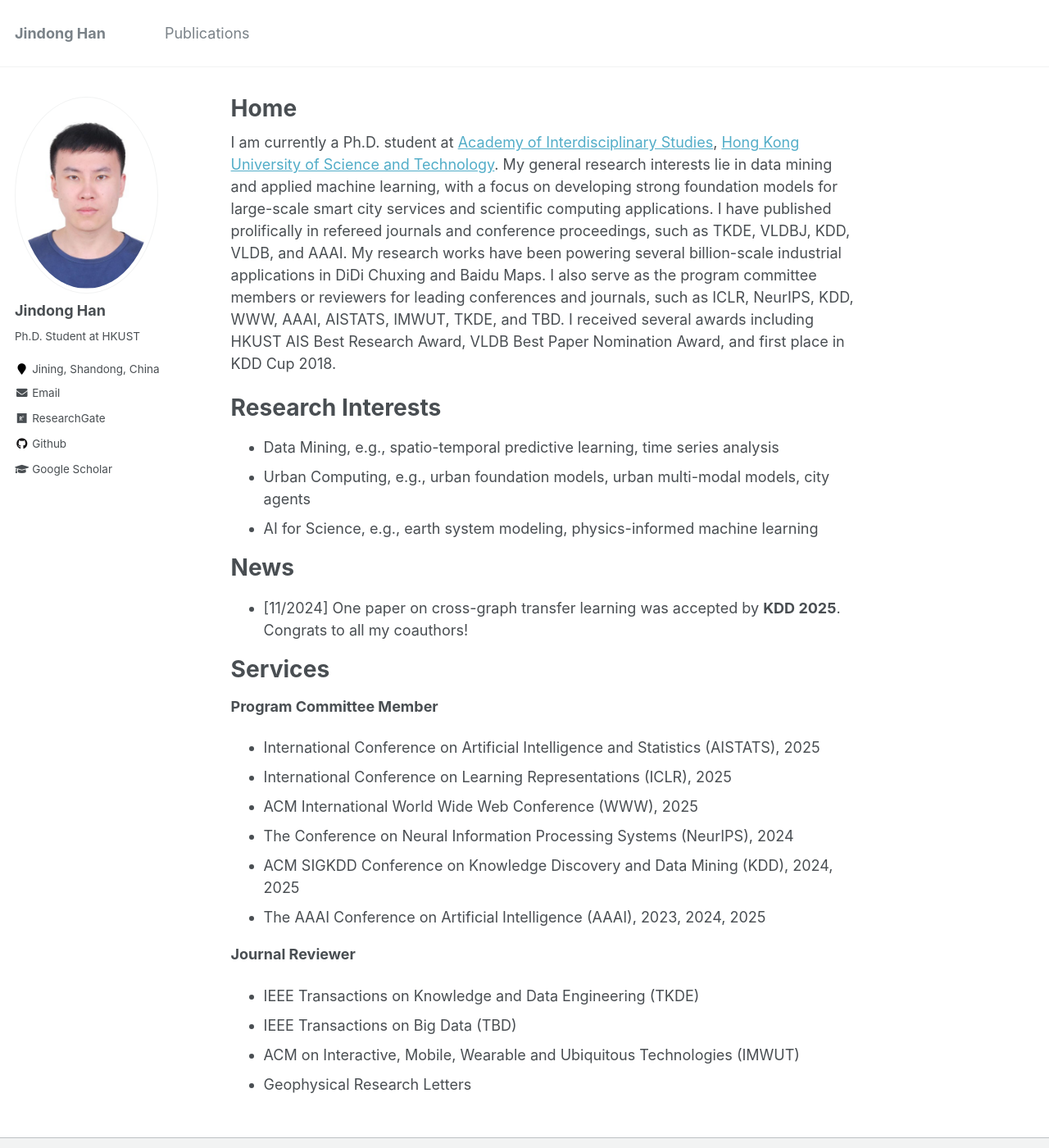
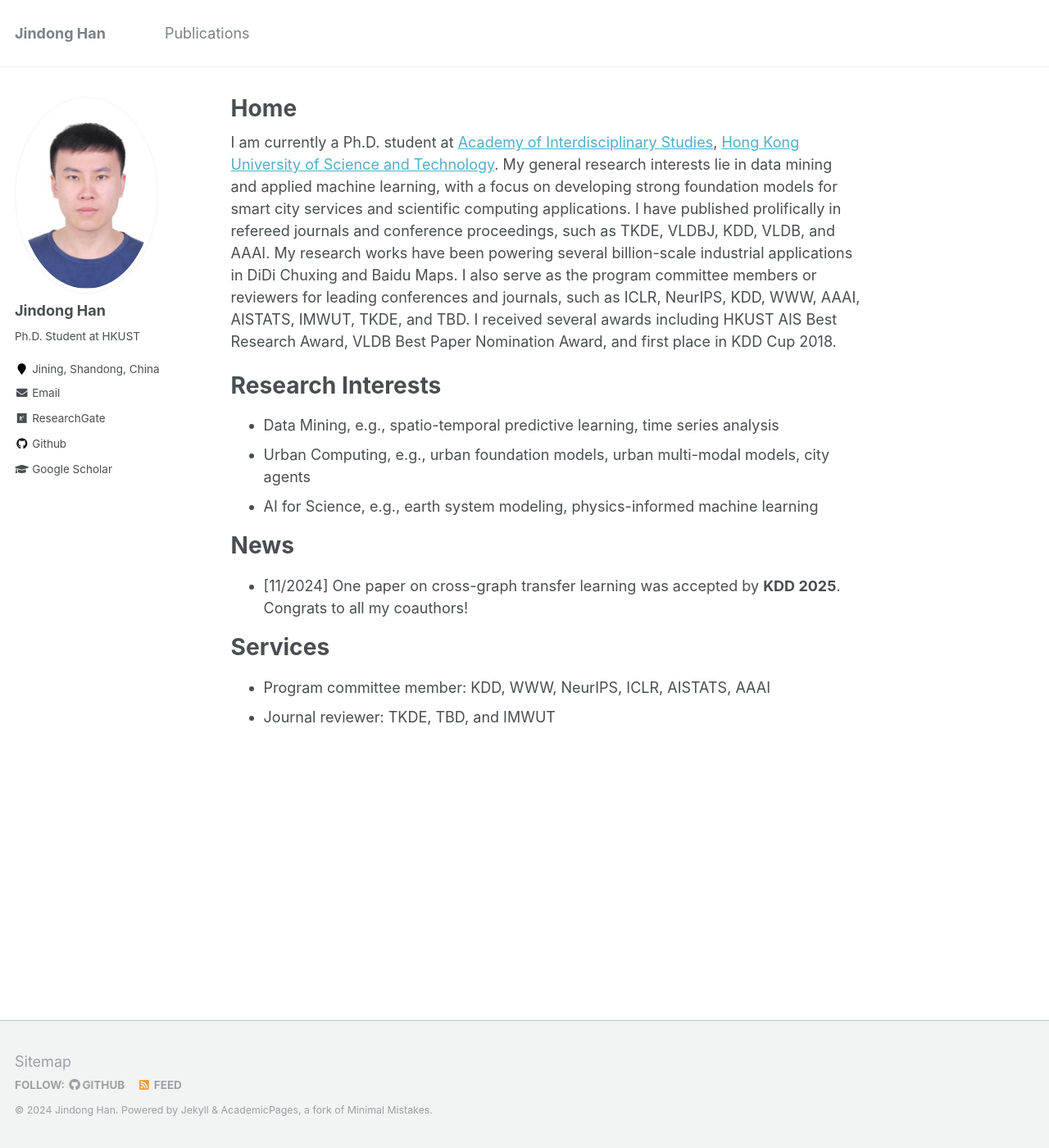
Before and after one commit to jhanao-hkust/jhanao-hkust.github.io, a Jekyll site: the page built from _pages/about.md, in a window 1280 px wide and 1400 px high. Shown: the whole window at 82% size. Built offline with Jekyll 4.4.1, drawn with Linux system fonts in a browser that asks for light colours.

Commit message:
Update about.md

```diff
--- a/_pages/about.md
+++ b/_pages/about.md
@@ -8,7 +8,7 @@ redirect_from:
   - /about.html
 ---
 
-I am currently a Ph.D. student at [Academy of Interdisciplinary Studies](https://ais.hkust.edu.hk/), [Hong Kong University of Science and Technology](https://hkust.edu.hk/). My general research interests lie in data mining and applied machine learning, with a focus on developing strong foundation models for large-scale smart city services and scientific computing applications. I have published prolifically in refereed journals and conference proceedings, such as TKDE, VLDBJ, KDD, VLDB, and AAAI. My research works have been powering several billion-scale industrial applications in DiDi Chuxing and Baidu Maps. I also serve as the program committee members or reviewers for leading conferences and journals, such as ICLR, NeurIPS, KDD, WWW, AAAI, AISTATS, IMWUT, TKDE, and TBD. I received several awards including HKUST AIS Best Research Award, VLDB Best Paper Nomination Award, and first place in KDD Cup 2018.
+I am currently a Ph.D. student at [Academy of Interdisciplinary Studies](https://ais.hkust.edu.hk/), [Hong Kong University of Science and Technology](https://hkust.edu.hk/). My general research interests lie in data mining and applied machine learning, with a focus on developing strong foundation models for smart city services and scientific computing applications. I have published prolifically in refereed journals and conference proceedings, such as TKDE, VLDBJ, KDD, VLDB, and AAAI. My research works have been powering several billion-scale industrial applications in DiDi Chuxing and Baidu Maps. I also serve as the program committee members or reviewers for leading conferences and journals, such as ICLR, NeurIPS, KDD, WWW, AAAI, AISTATS, IMWUT, TKDE, and TBD. I received several awards including HKUST AIS Best Research Award, VLDB Best Paper Nomination Award, and first place in KDD Cup 2018.
 
 # Research Interests
 * Data Mining, e.g., spatio-temporal predictive learning, time series analysis
@@ -20,16 +20,5 @@ I am currently a Ph.D. student at [Academy of Interdisciplinary Studies](https:/
 - \[11/2024\] One paper on cross-graph transfer learning was accepted by **KDD 2025**. Congrats to all my coauthors!
 
 # Services
-**Program Committee Member**
-* International Conference on Artificial Intelligence and Statistics (AISTATS), 2025
-* International Conference on Learning Representations (ICLR), 2025
-* ACM International World Wide Web Conference (WWW), 2025
-* The Conference on Neural Information Processing Systems (NeurIPS), 2024
-* ACM SIGKDD Conference on Knowledge Discovery and Data Mining (KDD), 2024, 2025
-* The AAAI Conference on Artificial Intelligence (AAAI), 2023, 2024, 2025
-
-**Journal Reviewer**
-* IEEE Transactions on Knowledge and Data Engineering (TKDE)
-* IEEE Transactions on Big Data (TBD)
-* ACM on Interactive, Mobile, Wearable and Ubiquitous Technologies (IMWUT)
-* Geophysical Research Letters
+* Program committee member: KDD, WWW, NeurIPS, ICLR, AISTATS, AAAI
+* Journal reviewer: TKDE, TBD, and IMWUT
```
